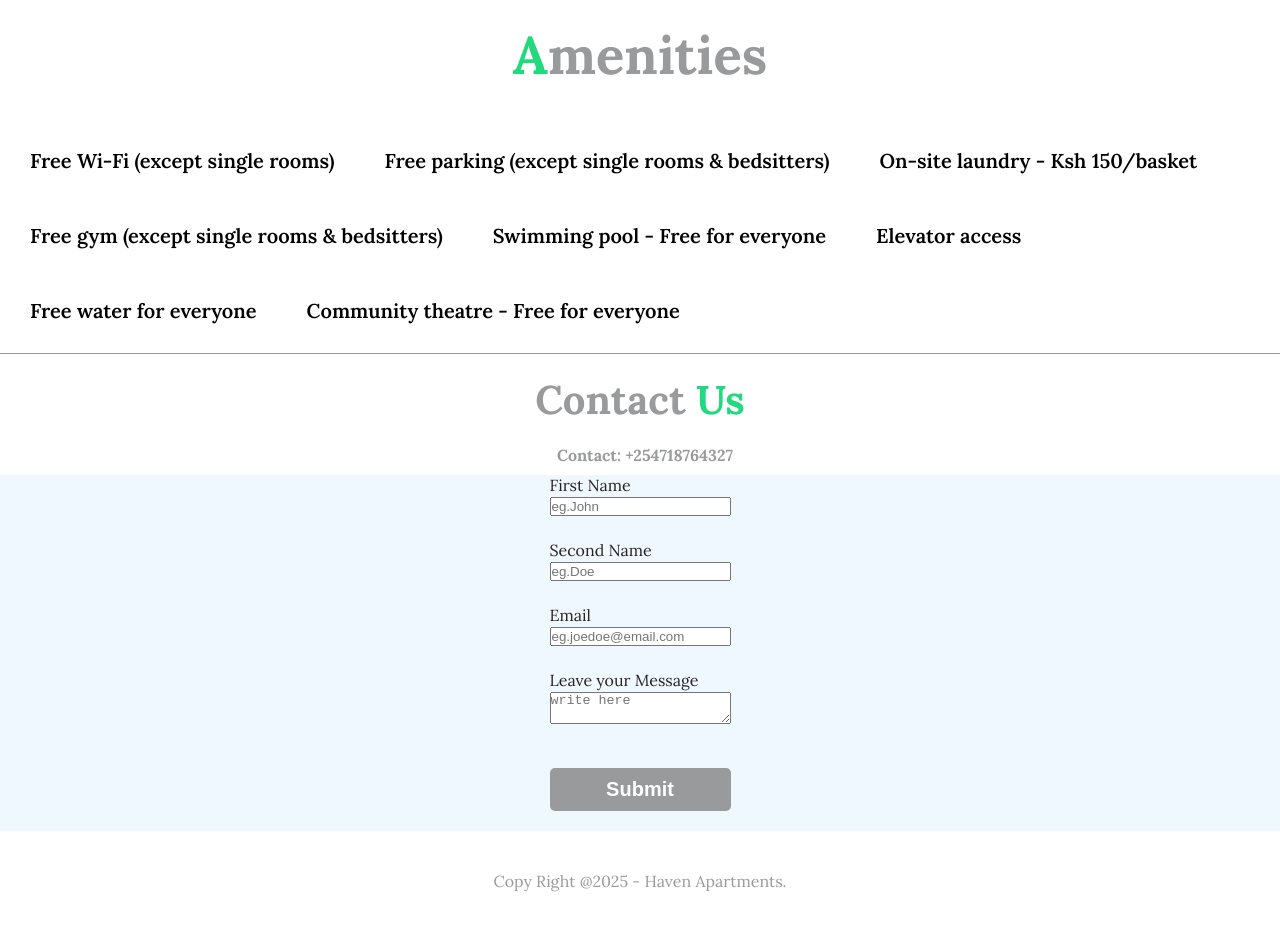
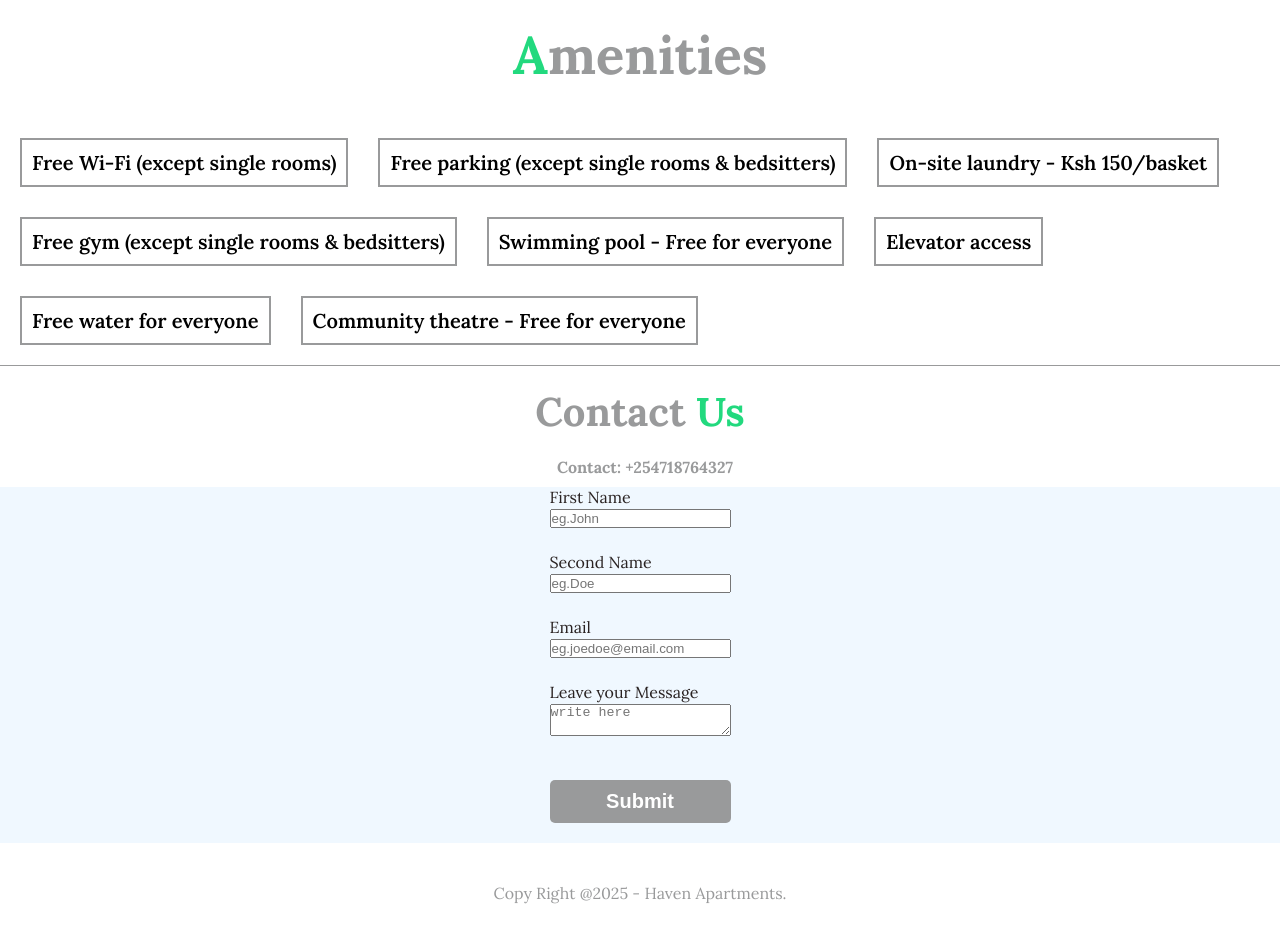
Before and after one commit to FrancisMurayaDev/urban-haven-apartments, a website built with Vite: page index.html in a window 1280 px wide. Shown: the part 3220-4158 px from the top of the page. Built offline with nearby package versions, Linux system fonts and the light colour scheme; a web font is replaced by a local one.

Commit message:
add border to amenity list

```diff
--- a/src/style.css
+++ b/src/style.css
@@ -385,6 +385,7 @@ margin-top: 5rem;
   display: flex;
   flex-wrap: nowrap;
   padding: 1rem;
+  border: 2px solid var(--color-primary);
 }
 /* End of Amenities  */
 
```
